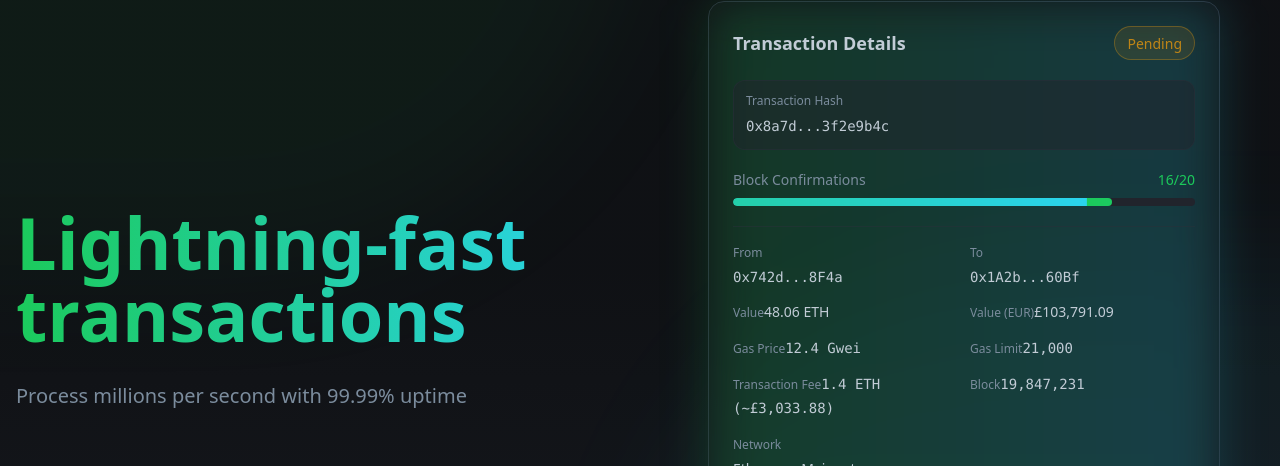
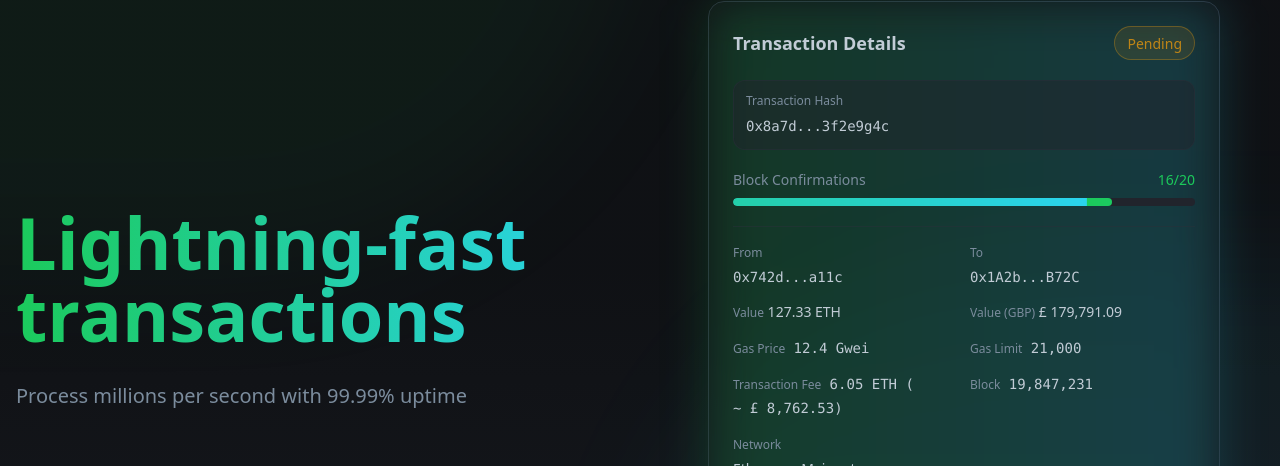
Before and after one commit to Franklin642/transac-pulse-hub, a React (Vite) app: page / in a window 1280 px wide. Shown: the part 132-598 px from the top of the page. Built offline with nearby package versions, Linux system fonts and the light colour scheme; the HTML template or start-up script is replaced by a standard one.

Commit message:
Visual edit in Lovable
Edited UI in Lovable

```diff
--- a/src/components/ProcessingDemo.tsx
+++ b/src/components/ProcessingDemo.tsx
@@ -72,7 +72,7 @@ export const ProcessingDemo = () => {
           {/* Transaction Hash */}
           <div className="bg-secondary/50 rounded-lg p-3 border border-border/50">
             <span className="text-xs text-muted-foreground block mb-1">Transaction Hash</span>
-            <span className="text-sm font-mono text-foreground break-all">0x8a7d...3f2e9b4c</span>
+            <span className="text-sm font-mono text-foreground break-all">0x8a7d...3f2e9g4c</span>
           </div>
 
           {/* Progress bar */}
@@ -94,11 +94,11 @@ export const ProcessingDemo = () => {
             <div className="grid grid-cols-2 gap-3">
               <div className="space-y-1">
                 <span className="text-xs text-muted-foreground">From</span>
-                <span className="text-sm font-mono text-foreground block truncate">0x742d...8F4a</span>
+                <span className="text-sm font-mono text-foreground block truncate">0x742d...a11c</span>
               </div>
               <div className="space-y-1">
                 <span className="text-xs text-muted-foreground">To</span>
-                <span className="text-sm font-mono text-foreground block truncate">0x1A2b...60Bf
+                <span className="text-sm font-mono text-foreground block truncate">0x1A2b...B72C
               </span>
               </div>
             </div>
@@ -106,33 +106,34 @@ export const ProcessingDemo = () => {
             <div className="grid grid-cols-2 gap-3">
               <div className="space-y-1">
                 <span className="text-xs text-muted-foreground">Value</span>
-                <span className="text-sm font-medium text-foreground">48.06 ETH</span>
+                <span className="text-sm font-medium text-foreground"> 127.33 ETH</span>
               </div>
               <div className="space-y-1">
-                <span className="text-xs text-muted-foreground">Value (EUR)</span>
-                <span className="text-sm font-medium text-foreground">£103,791.09</span>
+                <span className="text-xs text-muted-foreground">Value (GBP)</span>
+                <span className="text-sm font-medium text-foreground"> £ 179,791.09</span>
               </div>
             </div>
 
             <div className="grid grid-cols-2 gap-3">
               <div className="space-y-1">
                 <span className="text-xs text-muted-foreground">Gas Price</span>
-                <span className="text-sm font-mono text-foreground">12.4 Gwei</span>
+                <span className="text-sm font-mono text-foreground"> 12.4 Gwei</span>
               </div>
               <div className="space-y-1">
                 <span className="text-xs text-muted-foreground">Gas Limit</span>
-                <span className="text-sm font-mono text-foreground">21,000</span>
+                <span className="text-sm font-mono text-foreground"> 21,000</span>
               </div>
             </div>
 
             <div className="grid grid-cols-2 gap-3">
               <div className="space-y-1">
                 <span className="text-xs text-muted-foreground">Transaction Fee</span>
-                <span className="text-sm font-mono text-foreground">1.4 ETH (~£3,033.88)</span>
+                <span className="text-sm font-mono text-foreground"> 6.05 ETH
+( ~ £ 8,762.53)</span>
               </div>
               <div className="space-y-1">
                 <span className="text-xs text-muted-foreground">Block</span>
-                <span className="text-sm font-mono text-foreground">19,847,231</span>
+                <span className="text-sm font-mono text-foreground"> 19,847,231</span>
               </div>
             </div>
 
@@ -147,8 +148,7 @@ export const ProcessingDemo = () => {
             <div className="flex items-center gap-2">
               <div className="flex gap-1">
                 <div className="w-2 h-2 bg-primary rounded-full animate-pulse" />
-                <div className="w-2 h-2 bg-primary rounded-full animate-pulse" style={{
-                animationDelay: "0.2s"
+                <div className="w-2 h-2 bg-primary rounded-full animate-pulse" style={{ animationDelay: "0.2s"
               }} />
                 <div className="w-2 h-2 bg-primary rounded-full animate-pulse" style={{
                 animationDelay: "0.4s"
```
